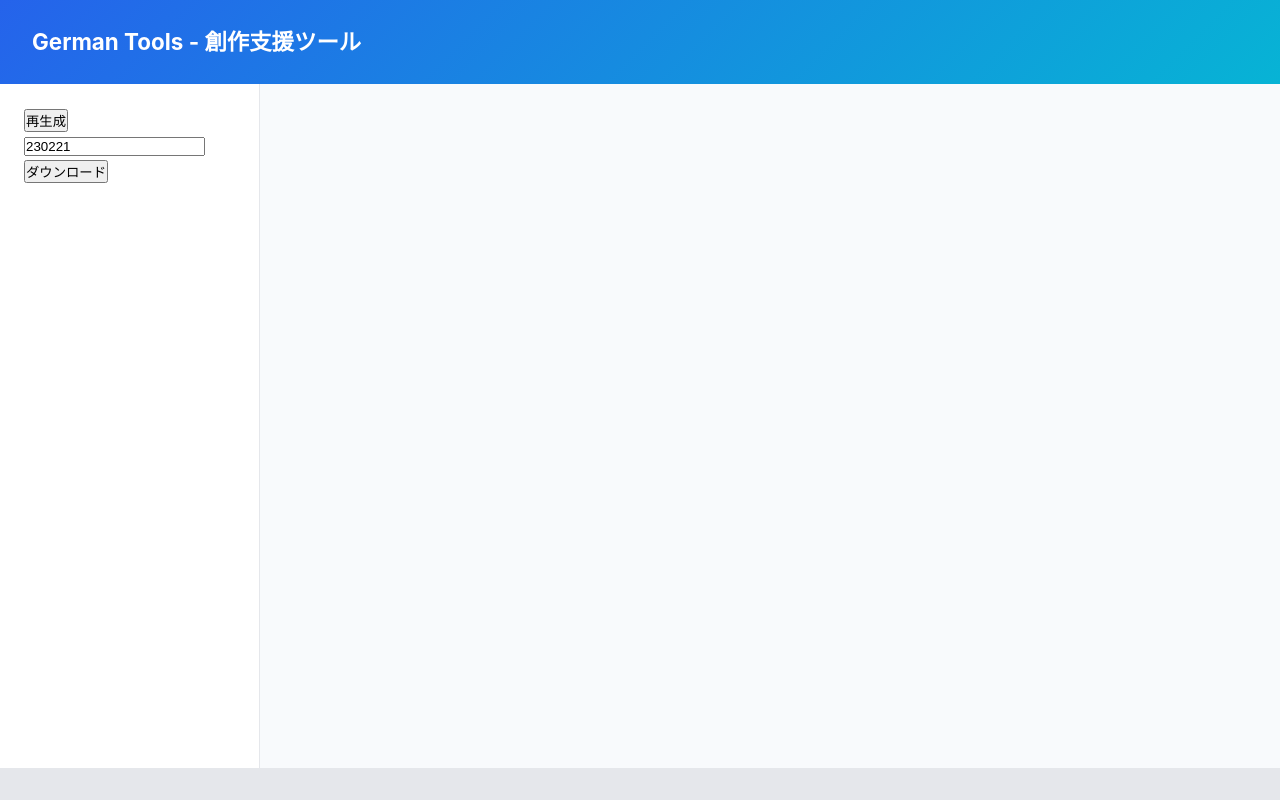
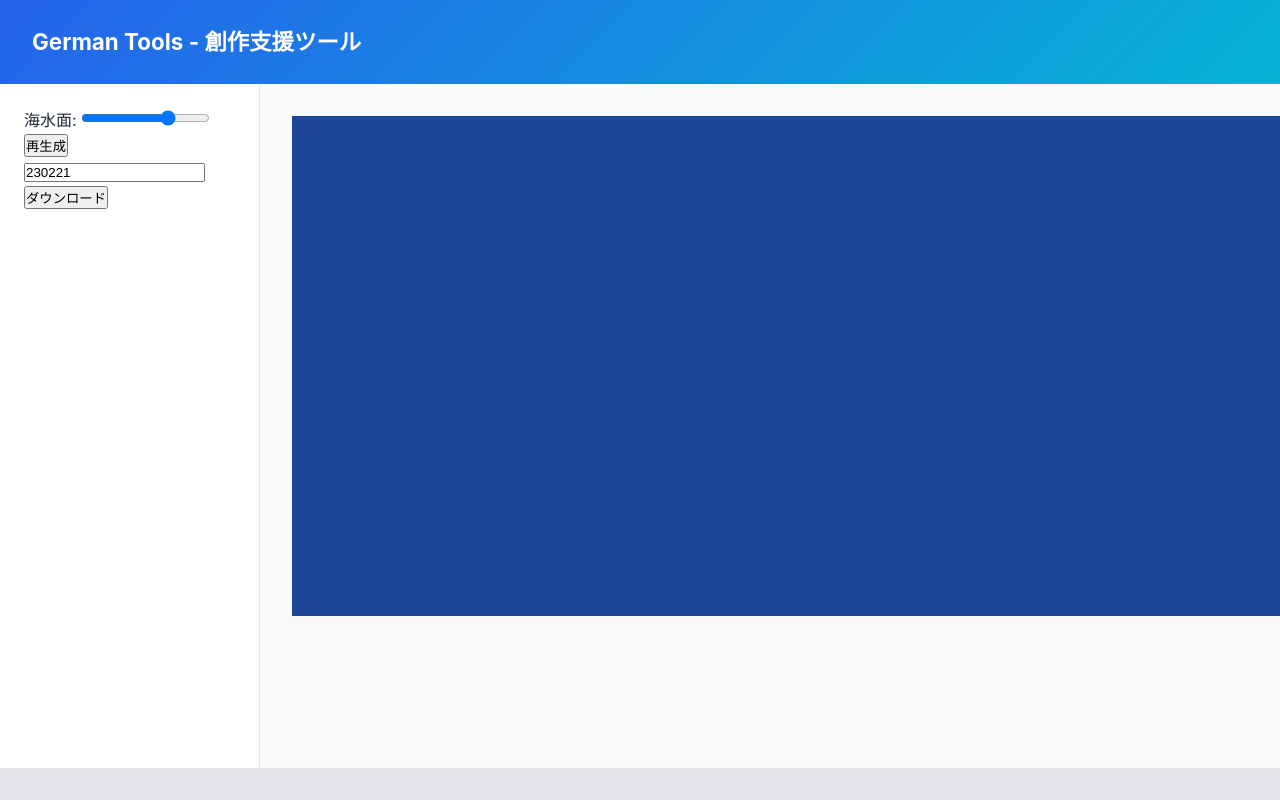
Before and after one commit to german-like/german-tools, a plain HTML site: page map_gen/map_generator.html in a window 1280 px wide. Shown: the top 800 px of the page. Drawn offline with Linux system fonts and the light colour scheme.

Commit message:
Update map_generator.html

```diff
--- a/map_gen/map_generator.html
+++ b/map_gen/map_generator.html
@@ -11,6 +11,7 @@
     German Tools - 創作支援ツール
   </header>
   <div id="side_bar">
+    <label>海水面: <input type="range" id="seaLevel" min="0" max="100" step="1" value="70"></label>
     <button onclick="run()">再生成</button>
     <input id="seed" type="number" value="230221">
     <button onclick="downloadMap()">ダウンロード</button>
```
